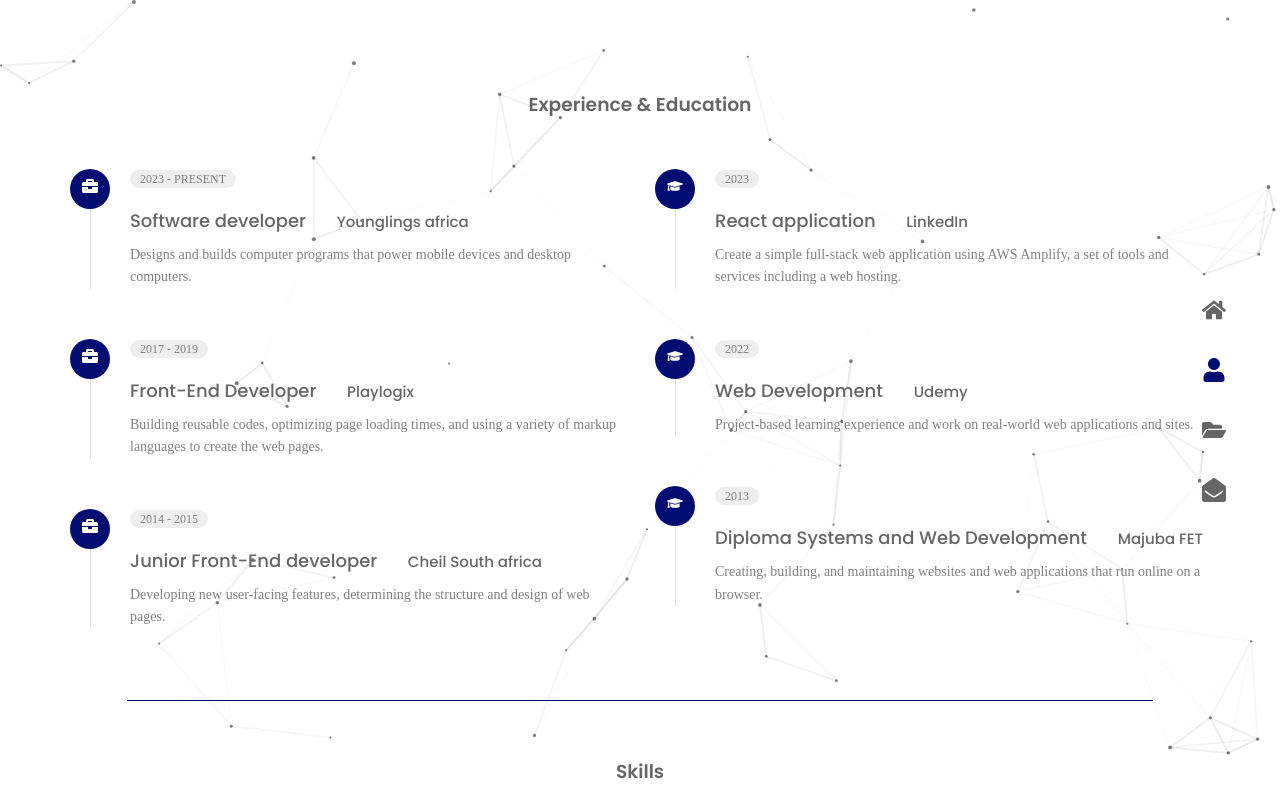
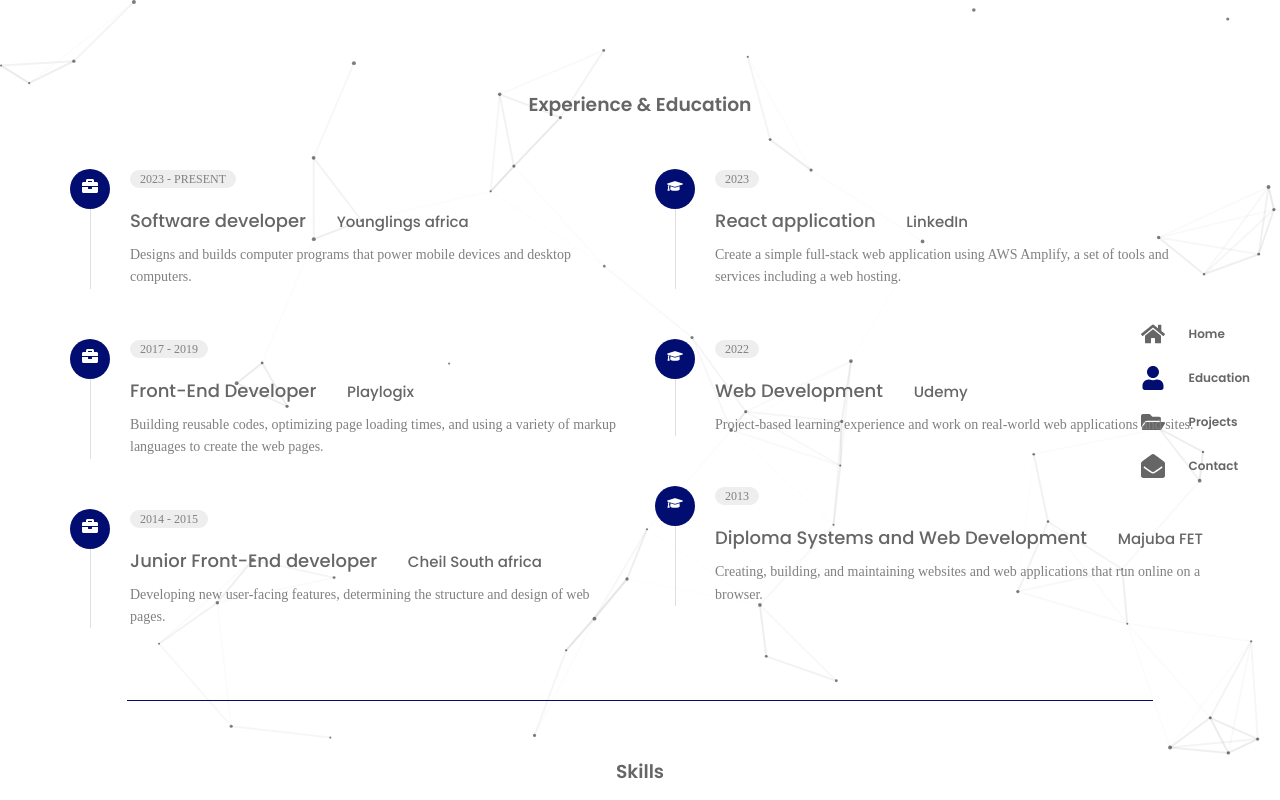
Before and after one commit to Nelisiwe/Nelisiwe-Portfolio, a React (Vite) app: page /education in a window 1280 px wide. Shown: the top 800 px of the page. Built offline with nearby package versions, Linux system fonts and the light colour scheme; a web font is replaced by a local one.

Commit message:
nav menu bar added nav item naming

```diff
--- a/src/components/Navbar.jsx
+++ b/src/components/Navbar.jsx
@@ -13,7 +13,7 @@ const Navbar = () => {
        {/* The `nav_menu` class is used to style the navbar menu. */}
       <div className={`${showMenu ? 'nav_menu show-menu' : 'nav_menu'}`}>
         <ul className='nav_list'>
-          {links.map(({ icon, path }, index) => {
+          {links.map(({ icon, path, name }, index) => {
             return (
               <li className='nav_item' key={index}>
               <NavLink to={path} className={({ isActive }) =>
@@ -21,7 +21,7 @@ const Navbar = () => {
               onClick={() => setShowMenu(!showMenu)}
               >
                 {icon}
-                <h3 className='nav_item'></h3>
+                <h4 className='nav_item-text'>{name}</h4>
               </NavLink>
               </li>
             );
--- a/src/components/navbar.css
+++ b/src/components/navbar.css
@@ -151,6 +151,10 @@
         margin-block: 20px;
     }
 
+    .nav_item-text {
+        font-size: var(--tiny-font);
+    }
+
     .nav_link {
         padding: 0;
         border-bottom: none;
--- a/src/data.jsx
+++ b/src/data.jsx
@@ -34,7 +34,7 @@ export const links = [
   {
     id: 3,
     name: 'Projects',
-    icon: <FaFolderOpen className='nav_icon' />,
+    icon: <FaFolderOpen className='nav_icon'/>,
     path: '/projects',
   },
 
```
